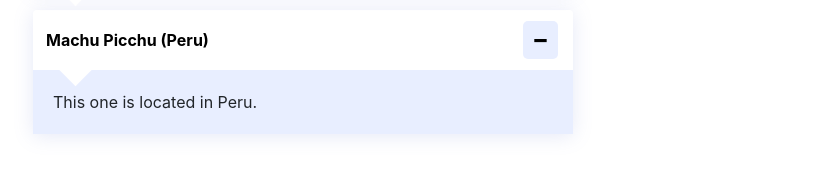
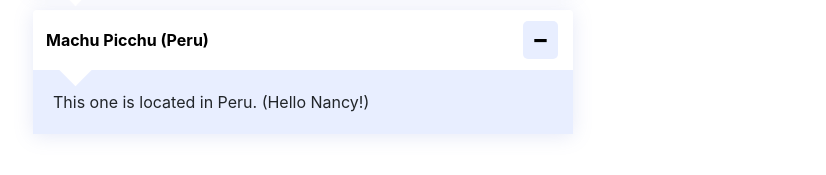
Before and after one commit to oscarogl/oscarogl.github.io, a plain HTML site: page seven_wonders/index.html in a window 1280 px wide. Both pictures are taken after a click on the button "Machu Picchu (Peru)". Shown: the part 297-472 px from the top of the page, without its empty margins (52-878 px from the left). Drawn offline with nearby package versions, Linux system fonts and the light colour scheme.

Commit message:
Update index.html

```diff
--- a/seven_wonders/index.html
+++ b/seven_wonders/index.html
@@ -60,7 +60,7 @@
                   </div>
                   <div id="collapseThree" class="collapse" aria-labelledby="headingThree" data-parent="#accordionExample">
                     <div class="card-body">
-                      This one is located in Peru.
+                      This one is located in Peru. (Hello Nancy!)
                     </div>
                   </div>
                 </div>
```
